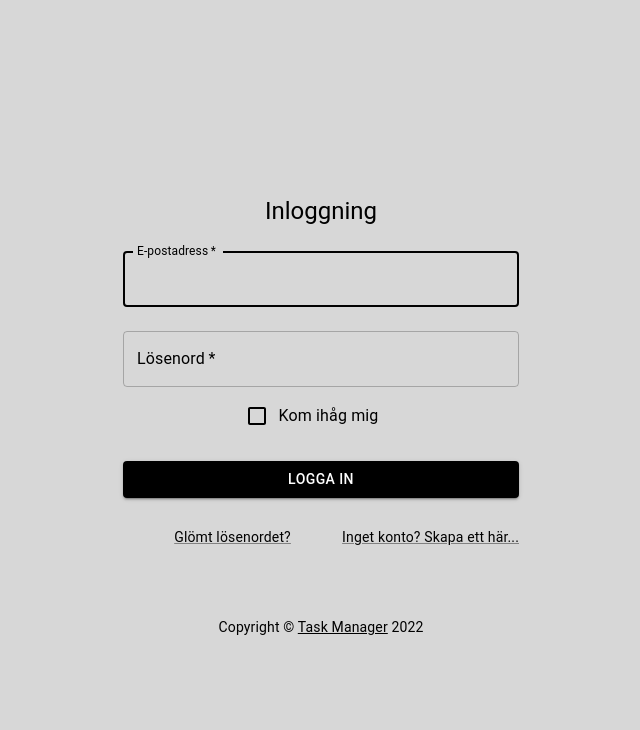
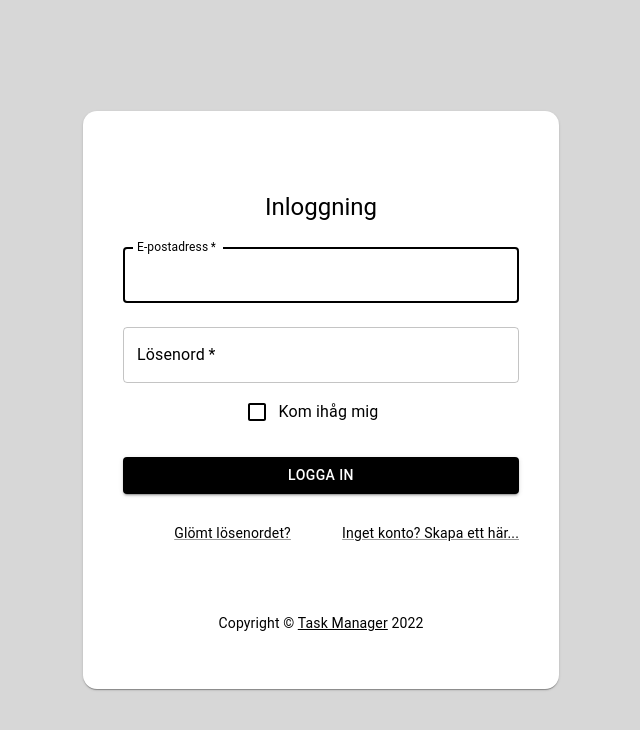
Before and after one commit to talebhammoude/task-manager, a React (Create React App) app in the folder the-app/: page / in a window 1280 px wide. Shown: the top 730 px of the page, without its empty margins (319-959 px from the left). Built offline with nearby package versions, Linux system fonts and the light colour scheme.

Commit message:
create a Card component

```diff
--- /dev/null
+++ b/the-app/src/Components/Card/index.js
@@ -0,0 +1,15 @@
+import * as React from 'react';
+import Card from '@mui/material/Card';
+import CardContent from '@mui/material/CardContent';
+
+
+
+export default function BasicCard(props) {
+  return (
+    <Card sx={{ minWidth: 475, 'border-radius': '14px' }}>
+      <CardContent>
+       {props.children}
+      </CardContent>
+    </Card>
+  );
+}
--- a/the-app/src/Components/Login/index.js
+++ b/the-app/src/Components/Login/index.js
@@ -11,6 +11,7 @@ import Box from '@mui/material/Box';
 import Typography from '@mui/material/Typography';
 import Container from '@mui/material/Container';
 import { createTheme, ThemeProvider } from '@mui/material/styles';
+import BasicCard from '../Card';
 
 function Copyright(props) {
   return (
@@ -54,6 +55,7 @@ export default function SignIn() {
   };
 
   return (
+    <BasicCard>
     <ThemeProvider theme={theme}>
       <Container component="main" maxWidth="xs">
         <CssBaseline />
@@ -119,5 +121,6 @@ export default function SignIn() {
         <Copyright sx={{ mt: 8, mb: 4 }} />
       </Container>
     </ThemeProvider>
+    </BasicCard>
   );
 }
```
